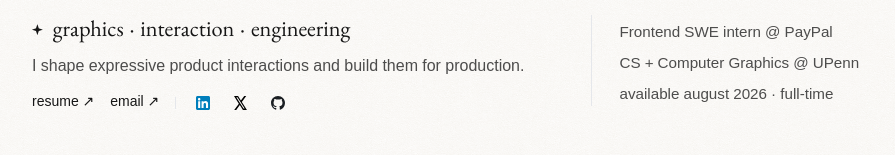
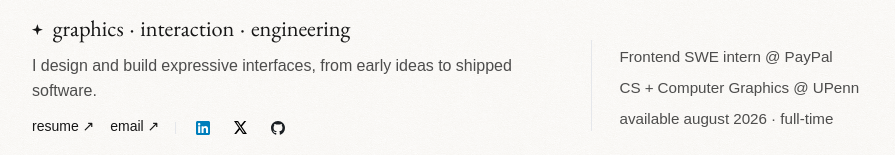
Before and after one commit to kimestelle/my-portfolio, a Next.js app: page / in a window 1280 px wide. Shown: the part 184-339 px from the top of the page, without its empty margins (187-1082 px from the left). Built offline with nearby package versions, Linux system fonts and the light colour scheme; no server answers; a web font is replaced by a local one.

Commit message:
better copy

```diff
--- a/src/app/components/Cover.tsx
+++ b/src/app/components/Cover.tsx
@@ -22,8 +22,7 @@ export default function Cover() {
           </div>
 
           <p className="mt-2.5 text-[color:var(--text-secondary)]">
-            I shape expressive product interactions and build them for
-            production.
+            I design and build expressive interfaces, from early ideas to shipped software.
           </p>
 
           <div className="mt-3 flex flex-wrap items-center gap-x-3.5 gap-y-1.5 md:gap-x-4 md:gap-y-2">
```
